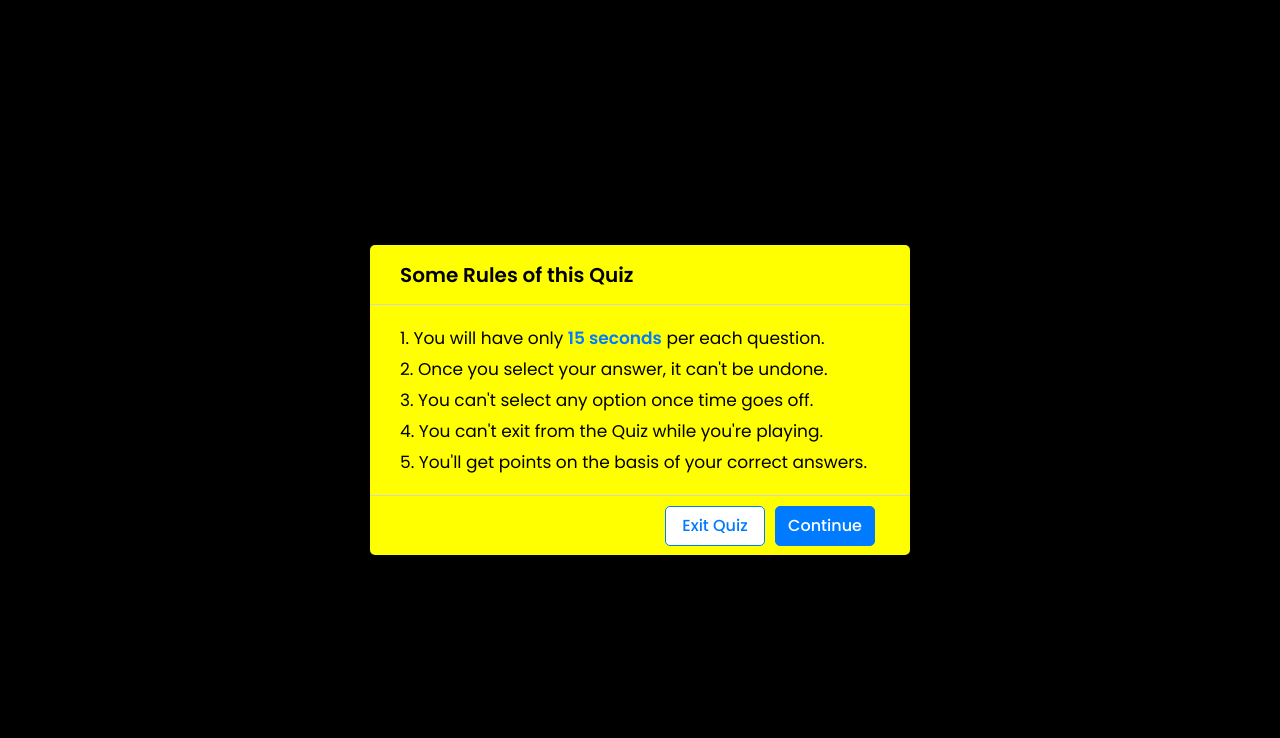
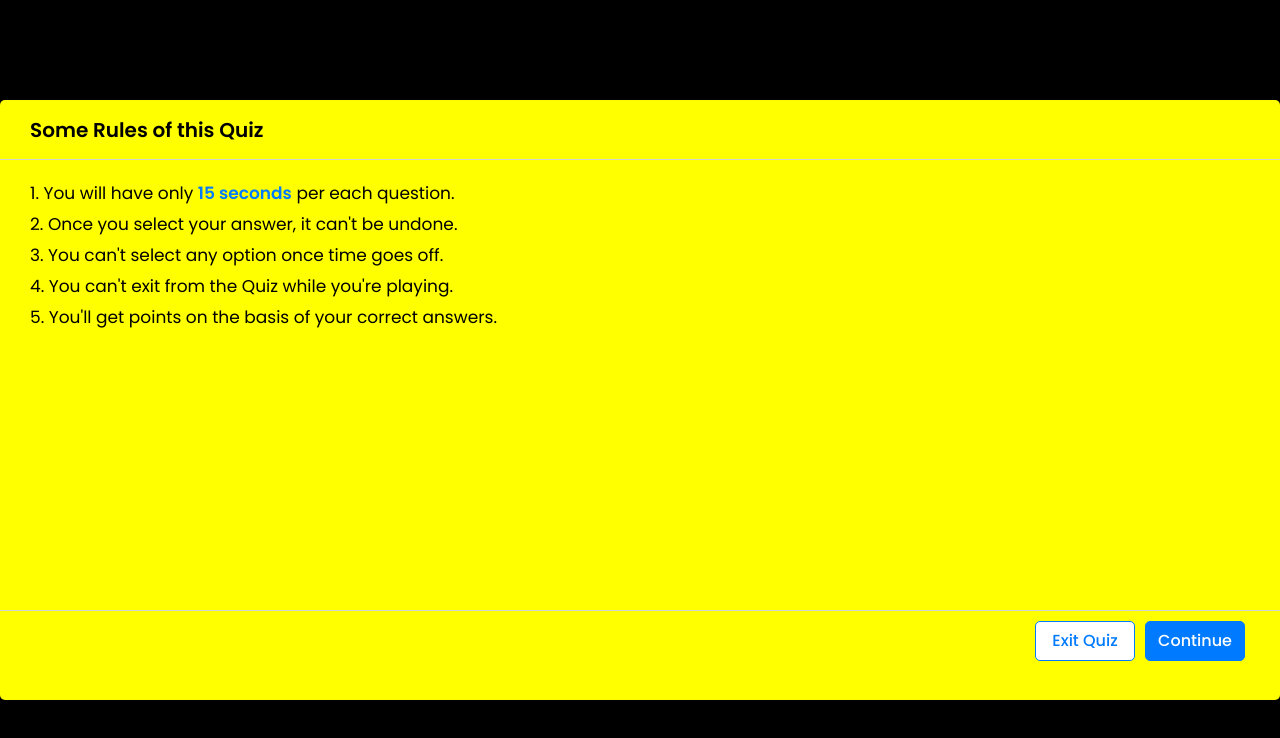
Before and after one commit to kevinfassu/Skillzz_tester, a plain HTML site: page index.html in a window 1280 px wide. Both pictures are taken after a click on the button "Start Quiz". Drawn offline with Linux system fonts and the light colour scheme.

Commit message:
restyled css and questions

```diff
--- a/questions.js
+++ b/questions.js
@@ -1,4 +1,4 @@
-// creating an array and passing the number, questions, options, and answers
+// created an array passing in questions, options, and answers
 let questions = [
     {
     numb: 1,
--- a/style.css
+++ b/style.css
@@ -25,6 +25,7 @@ body{
     transform: translate(-50%, -50%);
     box-shadow: 0 4px 8px 0 rgba(0, 0, 0, 0.2),
                 0 6px 20px 0 rgba(0, 0, 0, 0.19);
+    width: 75%;
 }
 
 .info_box.activeInfo,
@@ -49,7 +50,8 @@ body{
 }
 
 .info_box{
-    width: 540px;
+    width: 100%;
+    height: 75%;
     background: yellow;
     border-radius: 5px;
     transform: translate(-50%, -50%) scale(0.9);
@@ -73,6 +75,7 @@ body{
 
 .info_box .info-list{
     padding: 15px 30px;
+    height: 75%;
 }
 
 .info_box .info-list .info{
@@ -311,7 +314,7 @@ footer button.show{
     border-radius: 5px;
     display: flex;
     padding: 25px 30px;
-    width: 450px;
+    width: 700px;
     align-items: center;
     flex-direction: column;
     justify-content: center;
```
